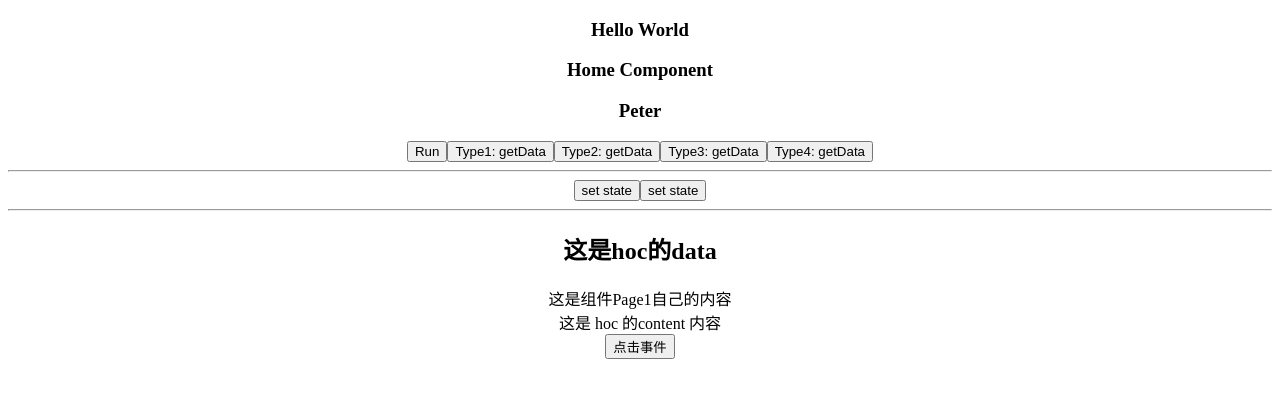
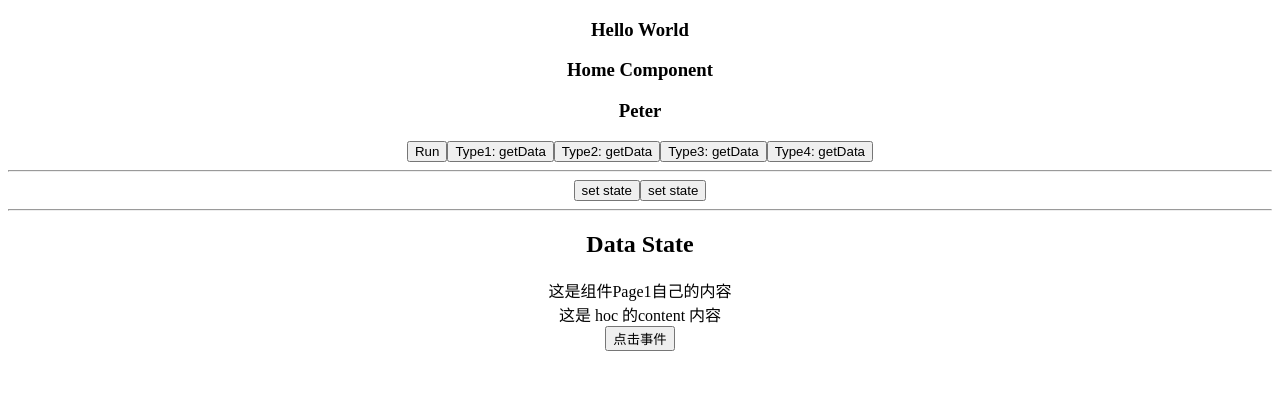
Before and after one commit to 540792740/React-Project, a React (Create React App) app in the folder src/React/react-demo01/: page / in a window 1280 px wide. Shown: the top 398 px of the page. Built offline with nearby package versions, Linux system fonts and the light colour scheme.

Commit message:
May 24 react 12345

```diff
--- a/src/React/react-demo01/src/component/hocbox.js
+++ b/src/React/react-demo01/src/component/hocbox.js
@@ -4,7 +4,7 @@ const withStorage = WrappedComponent => {
     return class extends Component{
         componentWillMount() {
             let data = "这是hoc的data"
-            this.setState({ data })
+            this.setState({ data : "Data State"})
         }
         _renderContent = () =>{
             return <div>
@@ -12,7 +12,9 @@ const withStorage = WrappedComponent => {
             </div>
         }
         render() {
-            return <WrappedComponent _alert={this._alert}  _renderContent={this._renderContent} data={this.state.data} {...this.props}/>
+            return <WrappedComponent _renderContent={this._renderContent}
+                                     data={this.state.data}
+                                     {...this.props}/>
         }
     }
 }
--- a/src/React/react-demo01/src/component/hocpage1.js
+++ b/src/React/react-demo01/src/component/hocpage1.js
@@ -5,7 +5,7 @@ class Page1 extends Component{
 
     render() {
         console.log(this.props)
-        return <React.Fragment>
+        return <div>
             <h2>{this.props.data}</h2>
             <div>
                 这是组件Page1自己的内容
@@ -14,7 +14,7 @@ class Page1 extends Component{
             <div>
                 <button onClick={()=>{this.props._alert('1')}}>点击事件</button>
             </div>
-        </React.Fragment>
+        </div>
     }
 }
 
```
